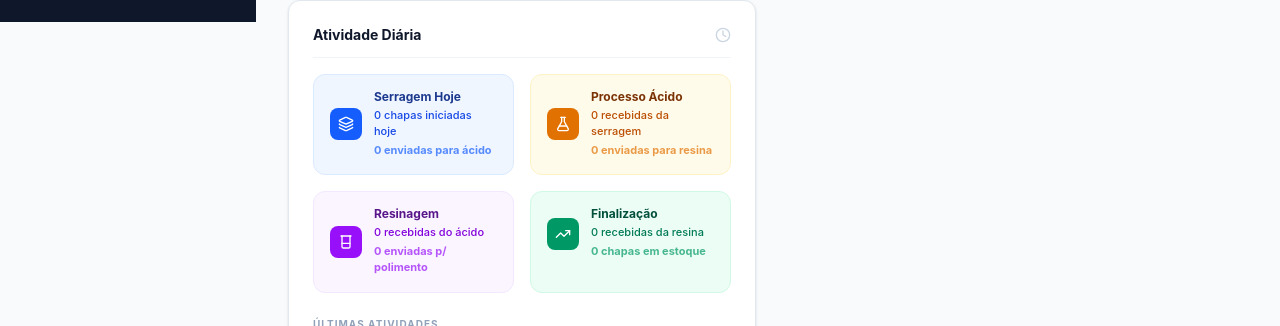
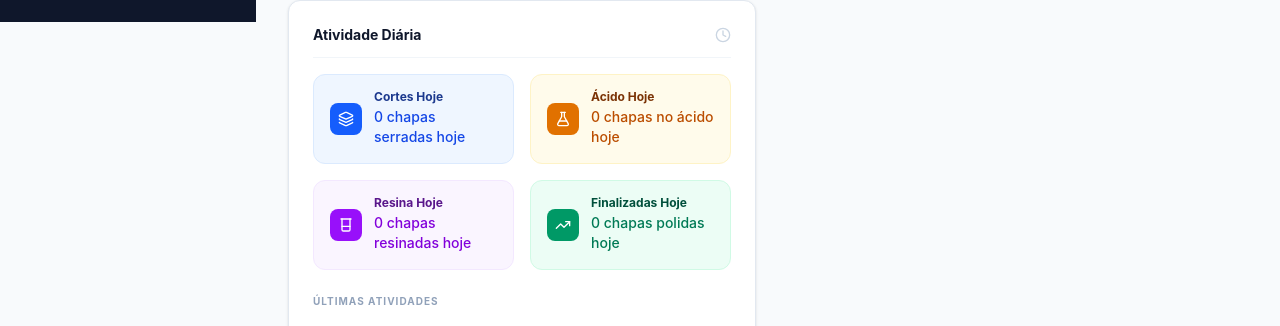
Before and after one commit to Linuxnapratica/MarmoControl, a Next.js app: page /dashboard in a window 1280 px wide. Shown: the part 778-1104 px from the top of the page. Built offline with nearby package versions, Linux system fonts and the light colour scheme; no server answers; the database is empty; sample sign-in values are in the browser's storage.

Commit message:
feat: Improve dashboard slab counting logic
Refactors the dashboard to accurately count slabs based on their current stage and the date they reached that stage, rather than just creation date. This provides a more accurate representation of daily progress.

```diff
--- a/app/dashboard/page.tsx
+++ b/app/dashboard/page.tsx
@@ -129,39 +129,40 @@ export default function DashboardPage() {
       }
     });
 
-    const startedToday = rawSlabs.filter(s => {
-      const date = s.createdAt?.toDate ? s.createdAt.toDate() : (s.createdAt ? new Date(s.createdAt) : null);
-      if (!date) return false;
-      const t = new Date();
-      return date.getDate() === t.getDate() && date.getMonth() === t.getMonth() && date.getFullYear() === t.getFullYear();
+    const slabsSerradasToday = rawSlabs.filter(s => {
+      const createdAtDate = s.createdAt?.toDate ? s.createdAt.toDate() : (s.createdAt ? new Date(s.createdAt) : null);
+      if (!createdAtDate) return false;
+      const today = new Date();
+      return createdAtDate.getDate() === today.getDate() &&
+             createdAtDate.getMonth() === today.getMonth() &&
+             createdAtDate.getFullYear() === today.getFullYear();
     }).length;
 
-    const sentToAcidToday = rawSlabs.filter(s => {
-      if (!s.acidDate) return false;
-      const date = new Date(s.acidDate);
-      const t = new Date();
-      return date.getDate() === t.getDate() && date.getMonth() === t.getMonth() && date.getFullYear() === t.getFullYear();
+    const slabsPolidasToday = rawSlabs.filter(s => {
+      if (s.status !== 'estoque' || !s.finalizedDate) return false;
+      const finalizedDate = new Date(s.finalizedDate);
+      const today = new Date();
+      return finalizedDate.getDate() === today.getDate() &&
+             finalizedDate.getMonth() === today.getMonth() &&
+             finalizedDate.getFullYear() === today.getFullYear();
     }).length;
 
-    const sentToResinaToday = rawSlabs.filter(s => {
-      if (!s.resinaDate) return false;
-      const date = new Date(s.resinaDate);
-      const t = new Date();
-      return date.getDate() === t.getDate() && date.getMonth() === t.getMonth() && date.getFullYear() === t.getFullYear();
+    const slabsAcidoToday = rawSlabs.filter(s => {
+      if (s.status !== 'acido' || !s.acidDate) return false;
+      const acidDate = new Date(s.acidDate);
+      const today = new Date();
+      return acidDate.getDate() === today.getDate() &&
+             acidDate.getMonth() === today.getMonth() &&
+             acidDate.getFullYear() === today.getFullYear();
     }).length;
 
-    const sentToPolimentoToday = rawSlabs.filter(s => {
-      if (!s.polimentoDate) return false;
-      const date = new Date(s.polimentoDate);
-      const t = new Date();
-      return date.getDate() === t.getDate() && date.getMonth() === t.getMonth() && date.getFullYear() === t.getFullYear();
-    }).length;
-
-    const finishedToday = rawSlabs.filter(s => {
-      if (!s.finalizedDate) return false;
-      const date = new Date(s.finalizedDate);
-      const t = new Date();
-      return date.getDate() === t.getDate() && date.getMonth() === t.getMonth() && date.getFullYear() === t.getFullYear();
+    const slabsResinaToday = rawSlabs.filter(s => {
+      if (s.status !== 'resina' || !s.resinaDate) return false;
+      const resinaDate = new Date(s.resinaDate);
+      const today = new Date();
+      return resinaDate.getDate() === today.getDate() &&
+             resinaDate.getMonth() === today.getMonth() &&
+             resinaDate.getFullYear() === today.getFullYear();
     }).length;
 
     const activities = rawSlabs
@@ -196,11 +197,10 @@ export default function DashboardPage() {
       estoqueM2: estoqueSlabs.reduce((acc, curr) => acc + (curr.area || 0), 0),
       producingCount: producing.length,
       producingM2: producing.reduce((acc, curr) => acc + (curr.area || 0), 0),
-      startedToday,
-      sentToAcidToday,
-      sentToResinaToday,
-      sentToPolimentoToday,
-      finishedToday,
+      slabsSerradasToday,
+      slabsPolidasToday,
+      slabsAcidoToday,
+      slabsResinaToday,
       stages,
       activities
     };
@@ -437,11 +437,8 @@ export default function DashboardPage() {
                    <Layers className="w-4 h-4" />
                  </div>
                  <div>
-                   <p className="text-xs font-bold text-blue-900 leading-none mb-1">Serragem Hoje</p>
-                   <div className="space-y-0.5">
-                     <p className="text-[11px] text-blue-700 font-medium">{statsData.startedToday} chapas iniciadas hoje</p>
-                     <p className="text-[11px] text-blue-600/70 font-bold">{statsData.sentToAcidToday} enviadas para ácido</p>
-                   </div>
+                   <p className="text-xs font-bold text-blue-900 leading-none mb-1">Cortes Hoje</p>
+                   <p className="text-sm text-blue-700 font-medium">{statsData.slabsSerradasToday} chapas serradas hoje</p>
                  </div>
                </div>
             </div>
@@ -452,11 +449,8 @@ export default function DashboardPage() {
                    <FlaskConical className="w-4 h-4" />
                  </div>
                  <div>
-                   <p className="text-xs font-bold text-amber-900 leading-none mb-1">Processo Ácido</p>
-                   <div className="space-y-0.5">
-                     <p className="text-[11px] text-amber-700 font-medium">{statsData.sentToAcidToday} recebidas da serragem</p>
-                     <p className="text-[11px] text-amber-600/70 font-bold">{statsData.sentToResinaToday} enviadas para resina</p>
-                   </div>
+                   <p className="text-xs font-bold text-amber-900 leading-none mb-1">Ácido Hoje</p>
+                   <p className="text-sm text-amber-700 font-medium">{statsData.slabsAcidoToday} chapas no ácido hoje</p>
                  </div>
                </div>
             </div>
@@ -467,11 +461,8 @@ export default function DashboardPage() {
                    <Beaker className="w-4 h-4" />
                  </div>
                  <div>
-                   <p className="text-xs font-bold text-purple-900 leading-none mb-1">Resinagem</p>
-                   <div className="space-y-0.5">
-                     <p className="text-[11px] text-purple-700 font-medium">{statsData.sentToResinaToday} recebidas do ácido</p>
-                     <p className="text-[11px] text-purple-600/70 font-bold">{statsData.sentToPolimentoToday} enviadas p/ polimento</p>
-                   </div>
+                   <p className="text-xs font-bold text-purple-900 leading-none mb-1">Resina Hoje</p>
+                   <p className="text-sm text-purple-700 font-medium">{statsData.slabsResinaToday} chapas resinadas hoje</p>
                  </div>
                </div>
             </div>
@@ -482,11 +473,8 @@ export default function DashboardPage() {
                    <TrendingUp className="w-4 h-4" />
                  </div>
                  <div>
-                   <p className="text-xs font-bold text-emerald-900 leading-none mb-1">Finalização</p>
-                   <div className="space-y-0.5">
-                     <p className="text-[11px] text-emerald-700 font-medium">{statsData.sentToPolimentoToday} recebidas da resina</p>
-                     <p className="text-[11px] text-emerald-600/70 font-bold">{statsData.finishedToday} chapas em estoque</p>
-                   </div>
+                   <p className="text-xs font-bold text-emerald-900 leading-none mb-1">Finalizadas Hoje</p>
+                   <p className="text-sm text-emerald-700 font-medium">{statsData.slabsPolidasToday} chapas polidas hoje</p>
                  </div>
                </div>
             </div>
```
